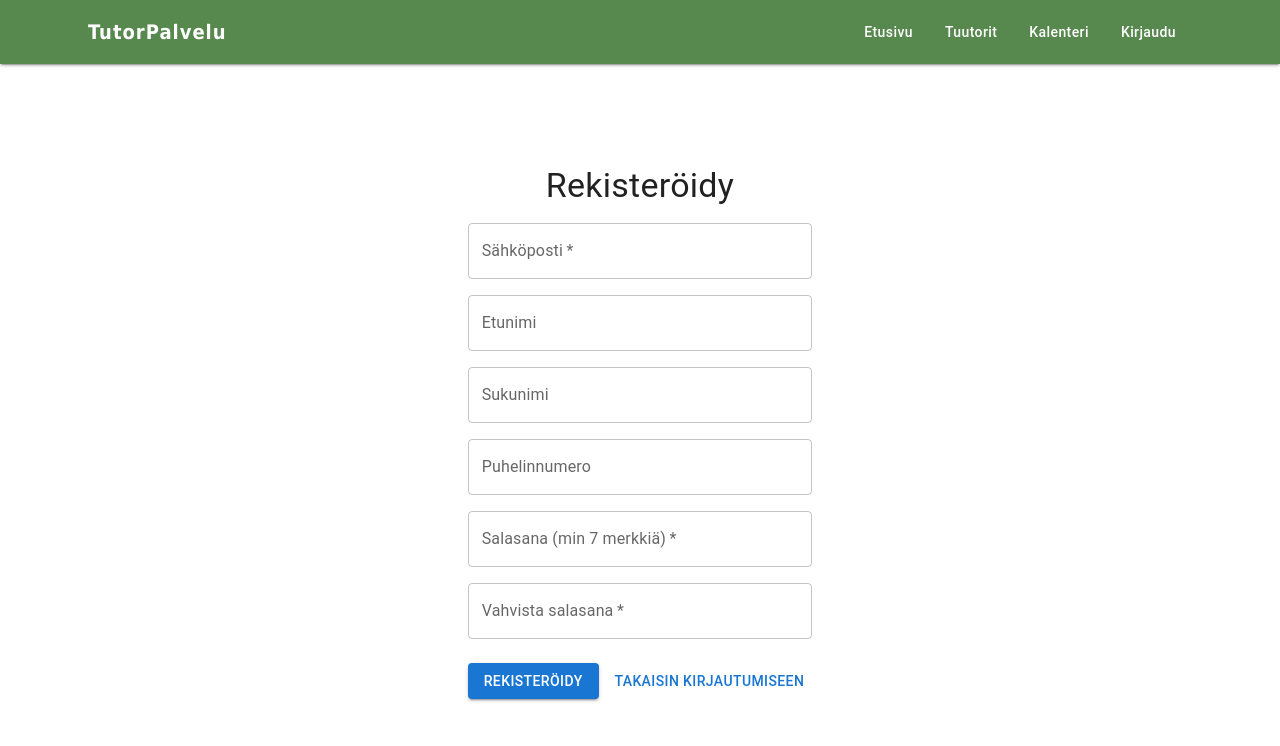
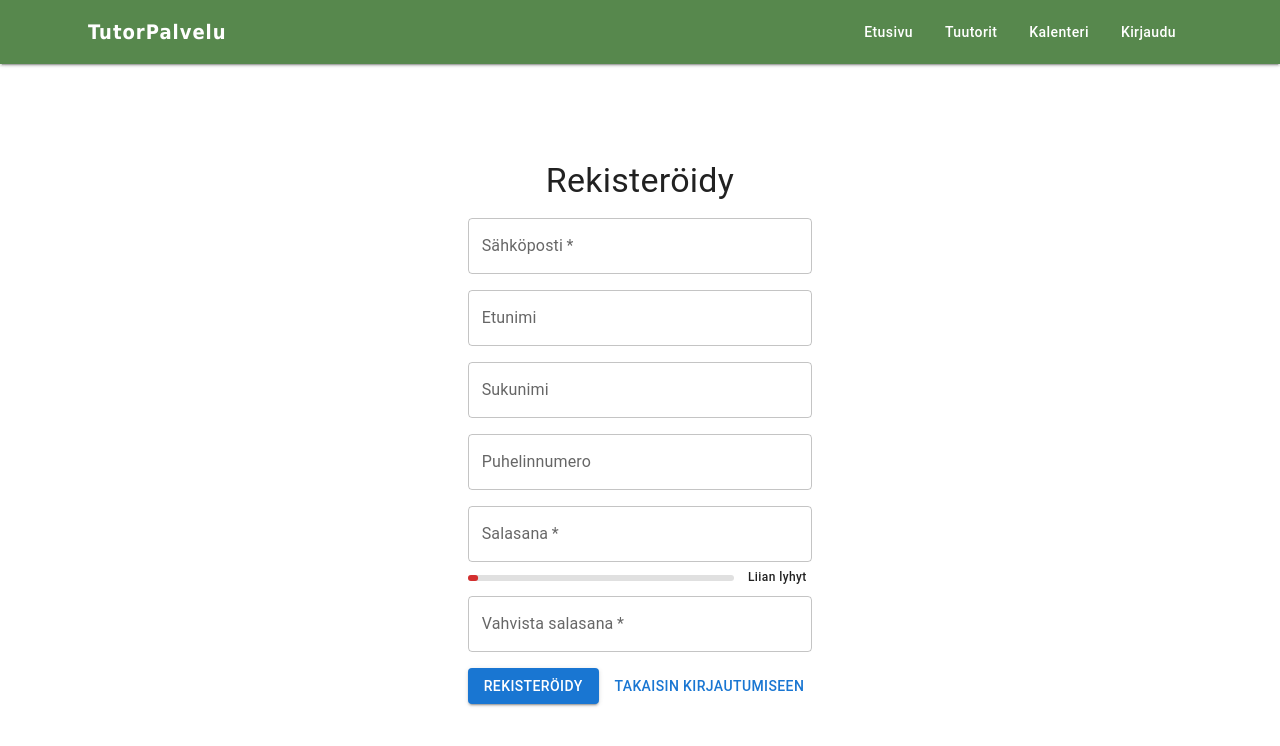
Before and after one commit to HH-CodeBusters/Tutorpalvelu, a React (Vite) app in the folder frontend/tutorpalvelureact/: page /register in a window 1280 px wide. Shown: the top 746 px of the page. Built offline with nearby package versions, Linux system fonts and the light colour scheme; no server answers.

Commit message:
Lisätty rekisteröintiin salasanan riittävyyteen ja vahvuuteen viittaava visuaalinen elementti.

```diff
--- a/frontend/tutorpalvelureact/src/components/register.tsx
+++ b/frontend/tutorpalvelureact/src/components/register.tsx
@@ -1,8 +1,51 @@
 import { useState } from "react";
-import { Typography, Button, Box, TextField, Alert } from "@mui/material";
+import { Typography, Button, Box, TextField, Alert, LinearProgress } from "@mui/material";
 import { Link, useNavigate } from "react-router";
 
 import { createUser } from "../services/user";
+
+// Calculate password strength
+function calculatePasswordStrength(password: string): { strength: number; label: string; color: 'error' | 'warning' | 'success' } {
+  let color: 'error' | 'warning' | 'success' = 'error';
+  let label = "";
+  let strength = 0;
+
+  // Check if password is too short
+  if (password.length < 7) {
+    label = "Liian lyhyt";
+    color = 'error';
+    strength = 4;
+  } else {
+    // Length check
+    if (password.length >= 7) strength += 10;
+    if (password.length >= 10) strength += 15;
+    if (password.length >= 16) strength += 20;
+    // Uppercase check
+    if (/[A-Z]/.test(password)) strength += 15;
+
+    // Lowercase check
+    if (/[a-z]/.test(password)) strength += 15;
+
+    // Number check
+    if (/\d/.test(password)) strength += 15;
+
+    // Special character check
+    if (/[!@#$%^&*()_+\-=\[\]{};':"\\|,.<>\/?]/.test(password)) strength += 25;
+
+    if (strength < 40) {
+      label = "Heikko";
+      color = 'error';
+    } else if (strength < 60) {
+      label = "Kohtuullinen";
+      color = 'warning';
+    } else {
+      label = "Vahva";
+      color = 'success';
+    }
+  }
+
+  return { strength: Math.min(strength, 100), label, color };
+}
 
 export default function Register() {
   const navigate = useNavigate();
@@ -140,9 +183,9 @@ export default function Register() {
           />
         </Box>
 
-        <Box sx={{ marginBottom: 2 }}>
+        <Box sx={{ marginBottom: 1 }}>
           <TextField
-            label="Salasana (min 7 merkkiä)"
+            label="Salasana"
             type="password"
             variant="outlined"
             value={password}
@@ -150,9 +193,32 @@ export default function Register() {
             required
             fullWidth
           />
+            <Box sx={{ display: 'flex', alignItems: 'center', gap: 1, marginTop: 0.75 }}>
+              <LinearProgress
+                variant="determinate"
+                value={calculatePasswordStrength(password).strength}
+                sx={{
+                  flex: 1,
+                  height: 6,
+                  borderRadius: 3,
+                  backgroundColor: '#e0e0e0',
+                  '& .MuiLinearProgress-bar': {
+                    borderRadius: 3,
+                    backgroundColor: calculatePasswordStrength(password).color === 'error'
+                      ? '#d32f2f'
+                      : calculatePasswordStrength(password).color === 'warning'
+                      ? '#f57c00'
+                      : '#388e3c',
+                  }
+                }}
+              />
+              <Typography variant="caption" sx={{ minWidth: '70px', fontWeight: 500 }}>
+                {calculatePasswordStrength(password).label}
+              </Typography>
+            </Box>
         </Box>
 
-        <Box sx={{ marginBottom: 3 }}>
+        <Box sx={{ marginBottom: 2 }}>
           <TextField
             label="Vahvista salasana"
             type="password"
```
